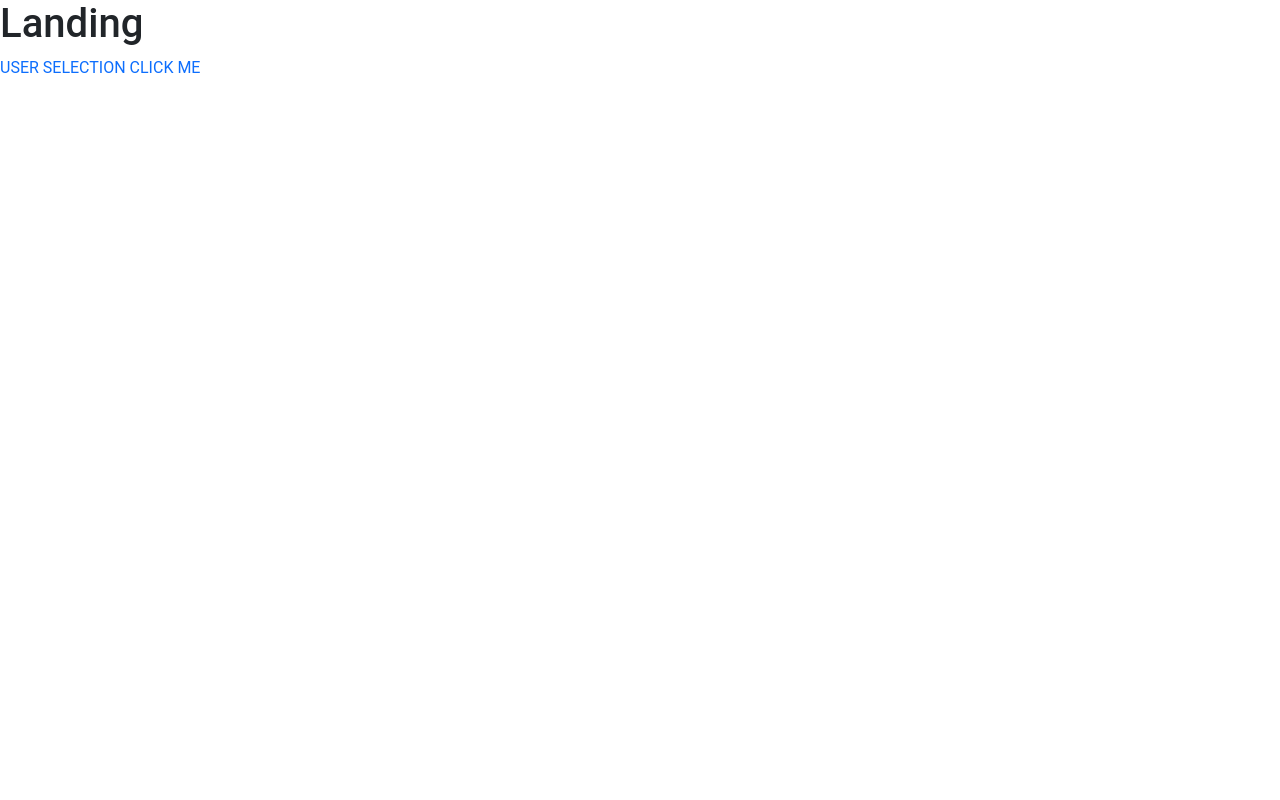
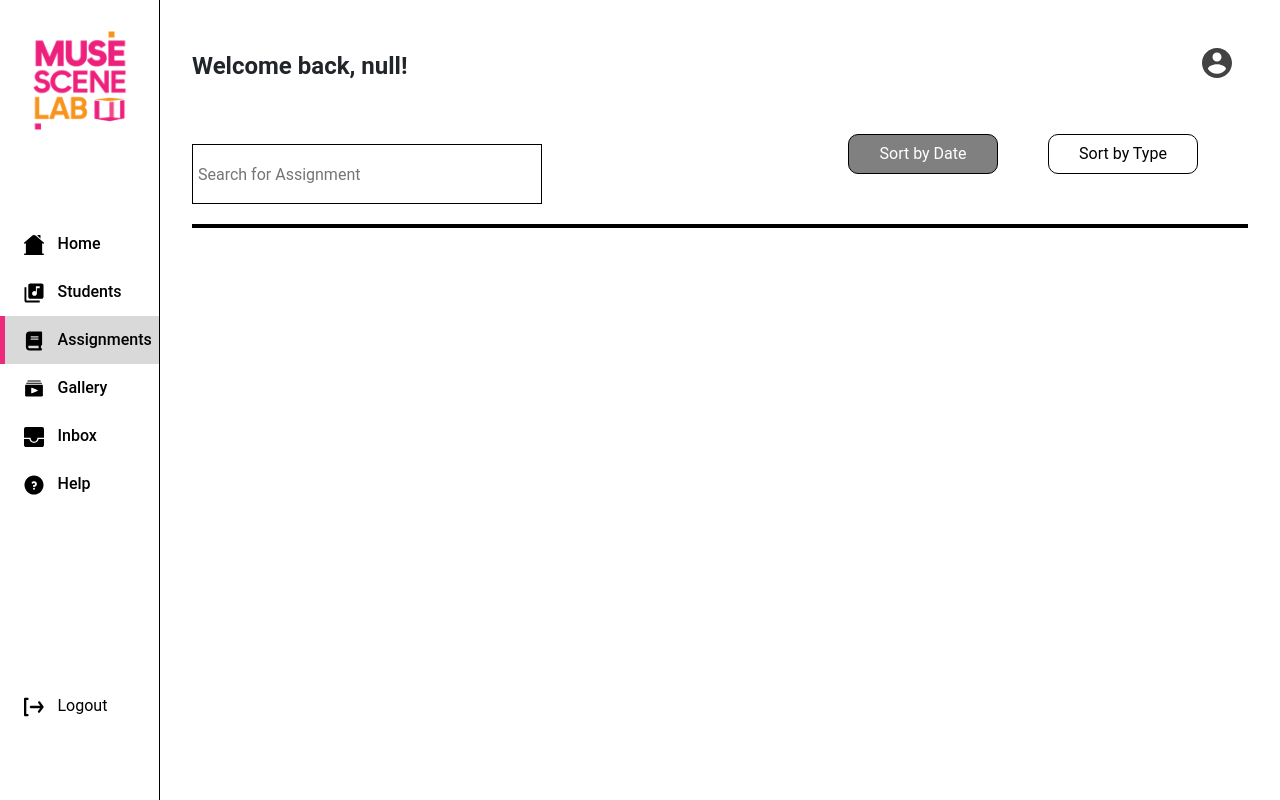
Before and after one commit to MuseSceneLab/MSL.RMIT, a React (Create React App) app in the folder student-side-web/: page /assignments in a window 1280 px wide. Built offline with nearby package versions, Linux system fonts and the light colour scheme.

Commit message:
Assignment boilerplate (incomplete)

```diff
--- a/student-side-web/src/index.css
+++ b/student-side-web/src/index.css
@@ -1045,3 +1045,76 @@ summary::-webkit-details-marker {display: none; }
 .student-content {
     margin-top: auto; /* Push content to the bottom */
 }
+
+/* Assignments - Professor */
+
+.search-row {
+    display: flex;
+    align-items: center;
+    margin-top: 20px; /* Adjust margin as needed */
+}
+
+.search-input {
+    width: 350px; /* Adjust the width as needed */
+    height: 60px; /* Adjust the height as needed */
+    padding: 5px;
+    font-size: 16px;
+    border: 1px solid black; /* Set the border to black */
+    margin-right: 10px; /* Spacing between search input and tabs */
+    margin-top: 40px;
+}
+
+.tab-container {
+    display: flex;
+    align-items: center;
+    justify-content: flex-end; /* Position tabs to the right */
+    margin-left: auto; /* Push the tab container to the right */
+}
+
+.tab {
+    height: 40px;
+    font-size: 16px;
+    background-color: transparent;
+    border: 1px solid black; /* Set the border to black */
+    cursor: pointer;
+    display: flex;
+    align-items: center;
+    justify-content: center;
+    padding: 0 10px; /* Add padding for spacing between tabs */
+    transition: background-color 0.3s; /* Smooth transition for background color */
+}
+
+.tab.active {
+    background-color: gray; /* Change the background color upon clicking */
+    color: white;
+}
+
+.line {
+    border-top: 4px solid black; /* Set the border color to black */
+    margin-top: 20px; /* Adjust the margin to control the spacing above the line */
+}
+
+.expandable-row {
+    display: flex;
+    align-items: center;
+    padding: 10px;
+    cursor: pointer;
+    border: 1px solid #ccc;
+    margin-top: 40px;
+    transition: background-color 0.3s;
+}
+
+.expandable-row:hover {
+    background-color: #f0f0f0; /* Background color on hover */
+}
+
+.expanded-content {
+    display: none; /* Initially hidden */
+    padding: 10px;
+    border-top: 1px solid #ccc;
+    background-color: #f9f9f9;
+}
+
+.expanded-content.active {
+    display: block; /* Display when expanded */
+}
--- a/student-side-web/src/models/AppRouter.js
+++ b/student-side-web/src/models/AppRouter.js
@@ -12,6 +12,8 @@ import Signup from '../pages/Signup';
 import Settings from '../pages/Settings';
 import FAQ from '../pages/FAQ';
 import Students from '../pages/Students';
+import Assignments from '../pages/Assignments';
+
 
 
 const AppRouter = () => {
@@ -28,6 +30,7 @@ const AppRouter = () => {
                                 location === '/library' ||
                                 location === '/settings' ||
                                 location === '/students' ||
+                                location === '/assignments' ||
                                 location === '/faq'
                                 ? '' : 'collapse'}>
                     <NavBar />
@@ -44,6 +47,7 @@ const AppRouter = () => {
                     <Route path='/signup' element={<Signup />} />
                     <Route path='/settings' element={<Settings />} />
                     <Route path='/students' element={<Students />} />
+                    <Route path='/assignments' element={<Assignments />} />
                     <Route path='*' element={<Landing />} />
                 </Routes>
             </Router>
--- /dev/null
+++ b/student-side-web/src/pages/Assignments.js
@@ -0,0 +1,69 @@
+import React, { useState } from 'react';
+import GreetingHeading from "../components/GreetingHeading";
+import { UserIcon } from "../assets/Icons.js";
+import '../index.css';
+
+const Assignments = () => {
+    const userRole = localStorage.getItem('userRole');
+    const [searchTerm, setSearchTerm] = useState('');
+    const [sortBy, setSortBy] = useState('Date'); // Initialize the default sorting option
+    const [expandedRows, setExpandedRows] = useState({
+        announcements: false,
+        practiceExercises: false,
+        groupPractices: false,
+        quizzes: false,
+        tests: false,
+    });
+
+    const handleSearchInputChange = (e) => {
+        setSearchTerm(e.target.value);
+    };
+
+    const handleSortByClick = (option) => {
+        setSortBy(option);
+    };
+
+    const handleRowToggle = (rowName) => {
+        setExpandedRows((prevState) => ({
+            ...prevState,
+            [rowName]: !prevState[rowName],
+        }));
+    };
+
+    return (
+        <div className="page">
+            <div className="top-row">
+                <GreetingHeading heading={`Welcome back, ${userRole}!`} />
+                <div><UserIcon />{userRole}</div>
+            </div>
+            <div className="search-row">
+                <input
+                    type="text"
+                    placeholder="Search for Assignment"
+                    value={searchTerm}
+                    onChange={handleSearchInputChange}
+                    className="search-input"
+                />
+                <div className="tab-container">
+                    <button
+                        className={`tab${sortBy === 'Date' ? ' active' : ''}`}
+                        onClick={() => handleSortByClick('Date')}
+                    >
+                        Sort by Date
+                    </button>
+                    <button
+                        className={`tab${sortBy === 'Type' ? ' active' : ''}`}
+                        onClick={() => handleSortByClick('Type')}
+                    >
+                        Sort by Type
+                    </button>
+                </div>
+            </div>
+            <div className="line"></div>
+
+
+               </div>
+    );
+}
+
+export default Assignments;
--- a/student-side-web/src/pages/Students.js
+++ b/student-side-web/src/pages/Students.js
@@ -3,7 +3,6 @@ import GreetingHeading from "../components/GreetingHeading";
 import { UserIcon, categoryTitle } from "../assets/Icons.js";
 import '../index.css';
 import FilterIcon from '../assets/filter.svg';
-import '../index.css';
 
 const Students = () => {
     const userRole = localStorage.getItem('userRole');
```
